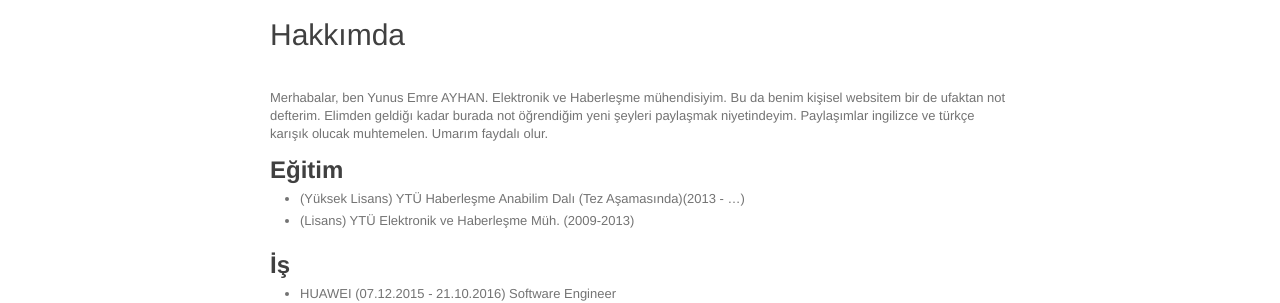
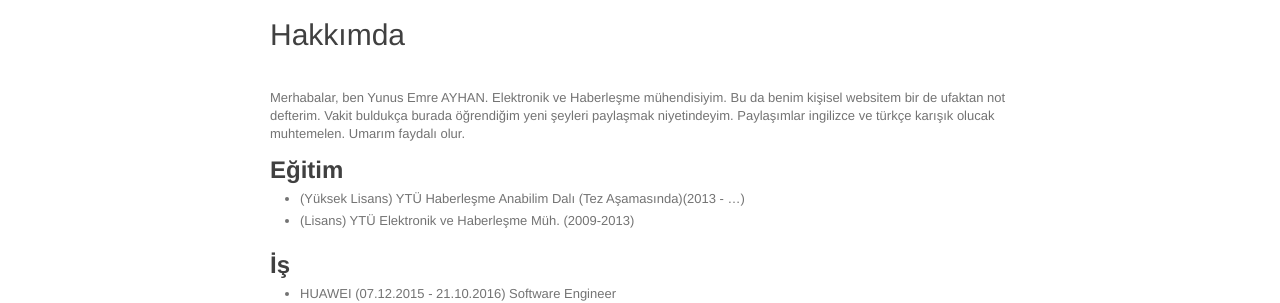
Before and after one commit to yunusemreayhan/yunusemreayhan.github.io, a Jekyll site: the page built from tr/about.md, in a window 1280 px wide. Shown: the part 182-485 px from the top of the page. Built offline with Jekyll 4.4.1, drawn with Linux system fonts in a browser that asks for light colours; comment, search, counter and statistics services are not loaded.

Commit message:
tr about update

```diff
--- a/tr/about.md
+++ b/tr/about.md
@@ -4,7 +4,7 @@
 permalink: /tr/about.html
 ---
 
-Merhabalar, ben Yunus Emre AYHAN. Elektronik ve Haberleşme mühendisiyim. Bu da benim kişisel websitem bir de ufaktan not defterim. Elimden geldiğı kadar burada not öğrendiğim yeni şeyleri paylaşmak niyetindeyim. Paylaşımlar ingilizce ve türkçe karışık olucak muhtemelen. Umarım faydalı olur.
+Merhabalar, ben Yunus Emre AYHAN. Elektronik ve Haberleşme mühendisiyim. Bu da benim kişisel websitem bir de ufaktan not defterim. Vakit buldukça burada öğrendiğim yeni şeyleri paylaşmak niyetindeyim. Paylaşımlar ingilizce ve türkçe karışık olucak muhtemelen. Umarım faydalı olur.
 
 ## Eğitim
 * (Yüksek Lisans) YTÜ Haberleşme Anabilim Dalı (Tez Aşamasında)(2013 - ...)
```
